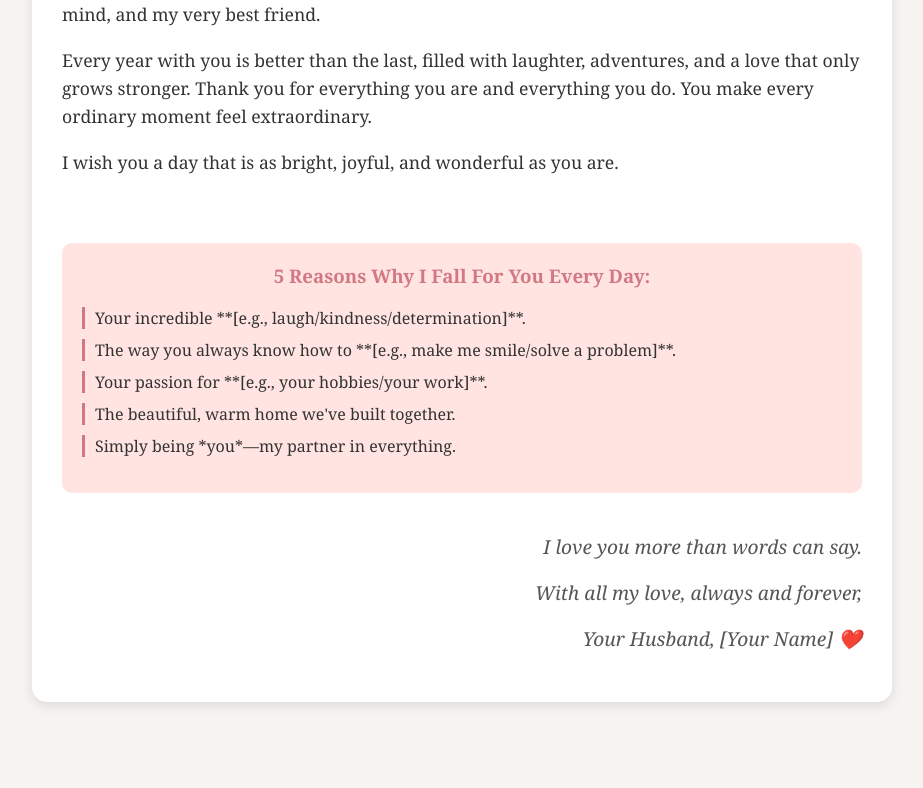
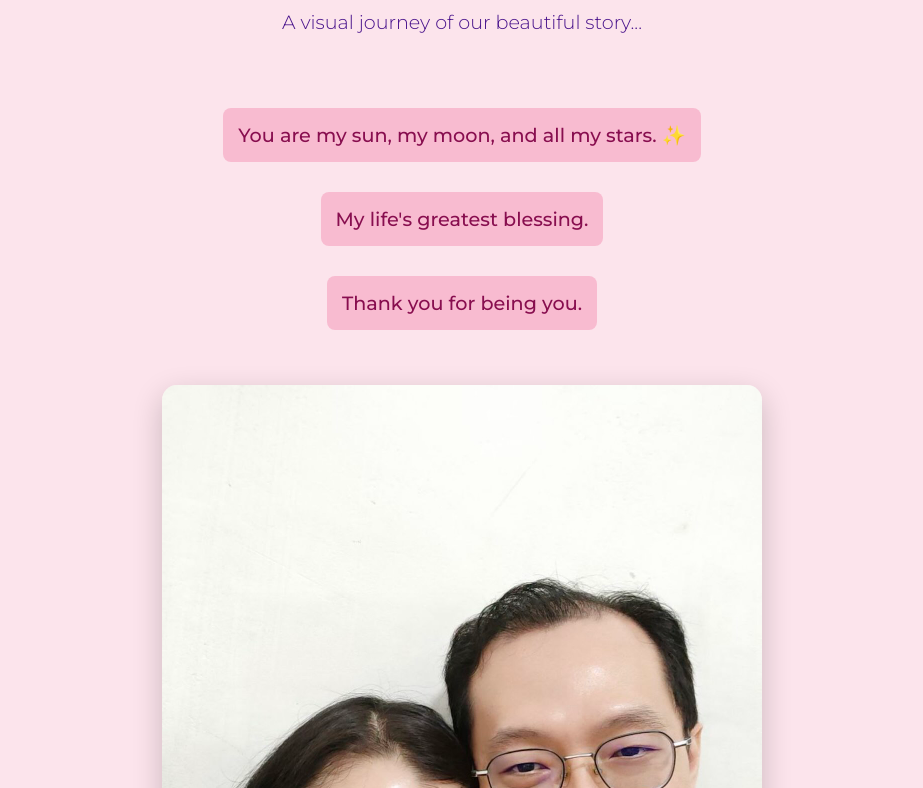
Before and after one commit to TrystanTanck/miluph-birthday, a plain HTML site: page index.html in a window 1280 px wide. Shown: the part 492-1280 px from the top of the page, without its empty margins (178-1101 px from the left). Before the commit the page ends 1254 px from the top, so only its background shows below. Drawn offline with Linux system fonts and the light colour scheme.

Commit message:
Add files via upload

```diff
--- a/index.html
+++ b/index.html
@@ -4,137 +4,369 @@
 <head>
   <meta charset="UTF-8">
   <meta name="viewport" content="width=device-width, initial-scale=1.0">
-  <title>Happy Birthday, [Wife's Name]! ❤️</title>
+  <title>Happy Birthday, My Love! ❤️</title>
   <style>
-    /* CSS Styling */
+    /* BASE STYLES & FONT IMPORT (Imagine a romantic script font here) */
+    @import url('https://fonts.googleapis.com/css2?family=Dancing+Script:wght@700&family=Montserrat:wght@300;500&display=swap');
+
     body {
-      font-family: 'Georgia', serif;
-      background-color: #f7f3f0;
-      /* Soft, warm background */
-      color: #333;
+      font-family: 'Montserrat', sans-serif;
       margin: 0;
-      padding: 20px;
+      padding: 0;
+      background-color: #fce4ec;
+      /* Soft light pink background */
+      color: #4a148c;
+      /* Deep purple text for contrast */
+      display: flex;
+      flex-direction: column;
+      align-items: center;
+      min-height: 200vh;
+      overflow-x: hidden;
       text-align: center;
     }
 
-    .container {
-      max-width: 800px;
-      margin: 40px auto;
-      padding: 30px;
-      background-color: #ffffff;
-      border-radius: 15px;
-      box-shadow: 0 4px 12px rgba(0, 0, 0, 0.1);
+    /* ANIMATION DEFINITION */
+    @keyframes pulse {
+      0% {
+        transform: scale(1);
+      }
+
+      50% {
+        transform: scale(1.05);
+      }
+
+      100% {
+        transform: scale(1);
+      }
     }
 
-    h1 {
-      color: #d17882;
-      /* A romantic, soft pink/red */
-      font-family: 'Playfair Display', serif;
-      /* Use a stylish font */
-      font-size: 3em;
-      margin-bottom: 5px;
+    /* HEADER SECTION */
+    .header {
+      padding: 40px 20px;
+      margin-top: 5vh;
     }
 
-    h2 {
-      color: #8b4513;
-      /* Earthy brown for warmth */
-      font-size: 1.5em;
-      margin-top: 0;
-      margin-bottom: 30px;
+    /* HEADER SECTION */
+    .header {
+      padding: 40px 20px;
+      animation: fadeIn 1.5s ease-out;
     }
 
-    .main-image {
-      width: 100%;
-      max-width: 400px;
-      /* Adjust size as needed */
-      height: auto;
-      border-radius: 10px;
-      margin-bottom: 30px;
-      box-shadow: 0 2px 8px rgba(0, 0, 0, 0.2);
-      object-fit: cover;
+    .header h1 {
+      font-family: 'Dancing Script', cursive;
+      font-size: 4.5em;
+      color: #e91e63;
+      /* Vibrant pink */
+      margin-bottom: 5px;
+      animation: pulse 3s infinite;
     }
 
-    .message-box {
-      text-align: left;
-      padding: 20px 0;
-      line-height: 1.6;
-      font-size: 1.1em;
+    .header p {
+      font-size: 1.2em;
+      font-weight: 300;
     }
 
-    .special-section {
-      background-color: #ffe4e1;
-      /* Light blush background */
-      padding: 20px;
-      border-radius: 10px;
-      margin-top: 30px;
-      text-align: left;
+    /* MESSAGE BLOCKS */
+    .message-block {
+      padding: 15px;
+      margin: 15px 10px;
+      border-radius: 8px;
+      max-width: 600px;
+      font-size: 1.2em;
+      font-weight: 500;
+      color: #880e4f;
+      background-color: #f8bbd0;
+
+      /* Initial state: Hidden and displaced for the sliding effect */
+      opacity: 0;
+      transform: translateY(20px);
+      /* Transition for smooth animation when 'is-visible' is added */
+      transition: opacity 1s ease-out, transform 1s ease-out;
     }
 
-    .special-section h3 {
-      color: #d17882;
-      text-align: center;
-      margin-top: 0;
+    /* SLIDESHOW CONTAINER */
+    .slideshow-container {
+      position: relative;
+      max-width: 600px;
+      margin: 40px auto;
+      box-shadow: 0 10px 30px rgba(0, 0, 0, 0.2);
+      border-radius: 15px;
+      overflow: hidden;
+      min-height: 400px;
+
+      /* Initial state: Hidden and displaced for the sliding effect */
+      opacity: 0;
+      transform: translateY(50px);
+      /* Transition for smooth animation when 'is-visible' is added */
+      transition: opacity 1.5s ease-out, transform 1.5s ease-out;
     }
 
-    ul {
-      list-style-type: none;
-      padding: 0;
+    /* CLASS ADDED BY JAVASCRIPT WHEN SCROLLED INTO VIEW */
+    .is-visible {
+      opacity: 1;
+      transform: translateY(0);
     }
 
-    li {
-      margin-bottom: 10px;
-      padding-left: 10px;
-      border-left: 3px solid #d17882;
+    /* INDIVIDUAL SLIDES */
+    .mySlides {
+      display: none;
+      /* Only the active slide will be visible via JS (manual setup here) */
+      animation: fadeIn 1.5s ease-out;
     }
 
+    .mySlides img {
+      width: 100%;
+      height: auto;
+      display: block;
+    }
+
+    .caption {
+      position: absolute;
+      bottom: 0;
+      width: 100%;
+      background: rgba(233, 30, 99, 0.8);
+      /* Semi-transparent pink overlay */
+      color: white;
+      padding: 10px;
+      font-style: italic;
+      font-weight: 500;
+      animation: fadeIn 4s ease-out forwards;
+      /* Delayed fade in */
+    }
+
+    /* MESSAGE BLOCKS */
+    .message-block {
+      padding: 15px;
+      margin: 15px 10px;
+      border-radius: 8px;
+      max-width: 600px;
+      font-size: 1.2em;
+      font-weight: 500;
+      color: #880e4f;
+      background-color: #f8bbd0;
+
+      /* Initially hidden and displaced for the sliding effect */
+      opacity: 0;
+      transform: translateY(20px);
+      transition: opacity 1s ease-out, transform 1s ease-out;
+    }
+
+    /* Class added by JavaScript when the element is visible */
+    .is-visible {
+      opacity: 1;
+      transform: translateY(0);
+    }
+
+    /* INDIVIDUAL SLIDES */
+    .mySlides {
+      display: none;
+      /* Simple fade effect for slide change */
+      animation: fadeIn 1s ease-out;
+    }
+
+    @keyframes fadeIn {
+      from {
+        opacity: 0;
+      }
+
+      to {
+        opacity: 1;
+      }
+    }
+
+    .mySlides img {
+      width: 100%;
+      height: auto;
+      display: block;
+    }
+
+    .caption {
+      position: absolute;
+      bottom: 0;
+      width: 100%;
+      background: rgba(233, 30, 99, 0.8);
+      color: white;
+      padding: 10px;
+      font-style: italic;
+      font-weight: 500;
+    }
+
+    /* SIGNATURE */
     .signature {
-      margin-top: 40px;
-      font-style: italic;
-      font-size: 1.2em;
-      color: #555;
-      text-align: right;
+      margin-top: 50px;
+      padding-bottom: 40px;
+      font-family: 'Dancing Script', cursive;
+      font-size: 2em;
+      color: #d81b60;
     }
   </style>
 </head>
 
 <body>
 
-  <div class="container">
-    <h1>Happy Birthday to the Love of My Life!</h1>
-    <h2>Celebrating My Amazing Wife, [Wife's Name]</h2>
+  <div class="header">
+    <h1>Happy Birthday,</h1>
+    <h1>miluph, Mrs.Tan</h1>
+    <h1>Bao Wen!</h1>
+    <p>A visual journey of our beautiful story...</p>
+  </div>
 
-    <img src="miluph.jpg" alt="A lovely picture of miluph Bao Wen" class="main-image">
+  <div class="message-block scroll-animate" id="msg1">
+    You are my sun, my moon, and all my stars. ✨
+  </div>
 
-    <div class="message-box">
-      <p>My Dearest [Wife's Name],</p>
-      <p>Today, the world gets to celebrate the day you came into it, and I get to celebrate the day you came into
-        **mine**. You are the most incredible person I know—a beautiful soul, a brilliant mind, and my very best friend.
-      </p>
-      <p>Every year with you is better than the last, filled with laughter, adventures, and a love that only grows
-        stronger. Thank you for everything you are and everything you do. You make every ordinary moment feel
-        extraordinary.</p>
-      <p>I wish you a day that is as bright, joyful, and wonderful as you are.</p>
+  <div class="message-block scroll-animate" id="msg2">
+    My life's greatest blessing.
+  </div>
+
+  <div class="message-block scroll-animate" id="msg3">
+    Thank you for being you.
+  </div>
+
+  <div class="slideshow-container scroll-animate" id="slideshow">
+
+    <div class="mySlides" style="display: block;">
+      <img src="photo1.jpg" alt="A photo from early in our relationship">
+      <div class="caption">Where it all began. Our first meet.</div>
     </div>
 
-    <div class="special-section">
-      <h3>5 Reasons Why I Fall For You Every Day:</h3>
-      <ul>
-        <li>Your incredible **[e.g., laugh/kindness/determination]**.</li>
-        <li>The way you always know how to **[e.g., make me smile/solve a problem]**.</li>
-        <li>Your passion for **[e.g., your hobbies/your work]**.</li>
-        <li>The beautiful, warm home we've built together.</li>
-        <li>Simply being *you*—my partner in everything.</li>
-      </ul>
+    <div class="mySlides">
+      <img src="photo2.jpg" alt="A photo from a memorable trip">
+      <div class="caption">Every moment with you is an unforgettable journey.</div>
     </div>
 
-    <div class="signature">
-      <p>I love you more than words can say.</p>
-      <p>With all my love, always and forever,</p>
-      <p>Your Husband, [Your Name] ❤️</p>
+    <div class="mySlides">
+      <img src="photo3.jpg" alt="A candid, loving photo">
+      <div class="caption">Your smile lights up my world.</div>
+    </div>
+
+    <div class="mySlides">
+      <img src="photo4.jpg">
+      <div class="caption">Bubu & Dudu</div>
+    </div>
+
+    <div class="mySlides">
+      <img src="photo5.jpg">
+      <div class="caption">miluph candid photo</div>
+    </div>
+
+    <div class="mySlides">
+      <img src="photo6.jpg">
+      <div class="caption">Cool miluph</div>
+    </div>
+
+    <div class="mySlides">
+      <img src="photo7.jpg">
+      <div class="caption">Lovely Miluph</div>
+    </div>
+
+    <div class="mySlides">
+      <img src="photo8.jpg">
+      <div class="caption">LDR fun</div>
+    </div>
+
+    <div class="mySlides">
+      <img src="photo9.jpg">
+      <div class="caption">LDR Marry, handsome man and pretty girl</div>
+    </div>
+
+    <div class="mySlides">
+      <img src="photo10.jpg">
+      <div class="caption">We are lover</div>
+    </div>
+
+    <div class="mySlides">
+      <img src="photo11.jpg">
+      <div class="caption">Miluph said YES!!</div>
+    </div>
+
+    <div class="mySlides">
+      <img src="photo12.jpg">
+      <div class="caption">Forver Together</div>
     </div>
 
   </div>
 
+  <div class="signature">
+    <p>Forever and always,</p>
+    <p> my heart is yours.</p>
+    <p>Your Husband,</p>
+    <p>bearpedia,</p>
+    <p>Chong Keat ❤️</p>
+  </div>
+
+  <script>
+    // --- 1. SLIDESHOW LOGIC (Automatic Cycle) ---
+    let slideIndex = 0;
+
+    function startSlideshow() {
+      let i;
+      let slides = document.getElementsByClassName("mySlides");
+
+      for (i = 0; i < slides.length; i++) {
+        slides[i].style.display = "none";
+      }
+
+      slideIndex++;
+      if (slideIndex > slides.length) {
+        slideIndex = 1
+      }
+
+      slides[slideIndex - 1].style.display = "block";
+
+      // Call startSlideshow() again after 4 seconds (4000 milliseconds)
+      setTimeout(startSlideshow, 5400);
+    }
+
+
+    // --- 2. SCROLL ANIMATION LOGIC (Intersection Observer) ---
+
+    // Get all elements we want to animate on scroll
+    const animatedElements = document.querySelectorAll('.scroll-animate');
+
+    // Create the observer
+    const observer = new IntersectionObserver((entries, observer) => {
+      let delay = 0; // Initialize delay for staggering message blocks
+
+      entries.forEach(entry => {
+        // If the element is now visible in the viewport
+        if (entry.isIntersecting) {
+
+          // --- Stagger Message Blocks ---
+          if (entry.target.classList.contains('message-block')) {
+            // Apply the 'is-visible' class after a short delay
+            setTimeout(() => {
+              entry.target.classList.add('is-visible');
+            }, delay);
+            delay += 300; // Increase delay for the next message block (0.3 seconds)
+          }
+          // --- Slideshow Block ---
+          else if (entry.target.id === 'slideshow') {
+            // Start the slideshow and make the container visible
+            setTimeout(() => {
+              entry.target.classList.add('is-visible');
+              startSlideshow();
+            }, delay); // Start slideshow after messages have finished animating
+          }
+
+          // Stop observing this element once it's visible
+          observer.unobserve(entry.target);
+        }
+      });
+    }, {
+      // Options for the observer
+      root: null, // Relative to the viewport
+      rootMargin: '0px',
+      threshold: 0.5 // Trigger when 50% of the element is visible
+    });
+
+    // Tell the observer to watch all elements with the .scroll-animate class
+    animatedElements.forEach(element => {
+      observer.observe(element);
+    });
+
+  </script>
+
 </body>
 
 </html>
```
Also changed, not shown: photo1.jpg (added), photo10.jpg (added), photo11.jpg (added), photo12.jpg (added), photo2.jpg (added), photo3.jpg (added), photo4.jpg (added), photo5.jpg (added), photo6.jpg (added), photo7.jpg (added), photo8.jpg (added), photo9.jpg (added).
